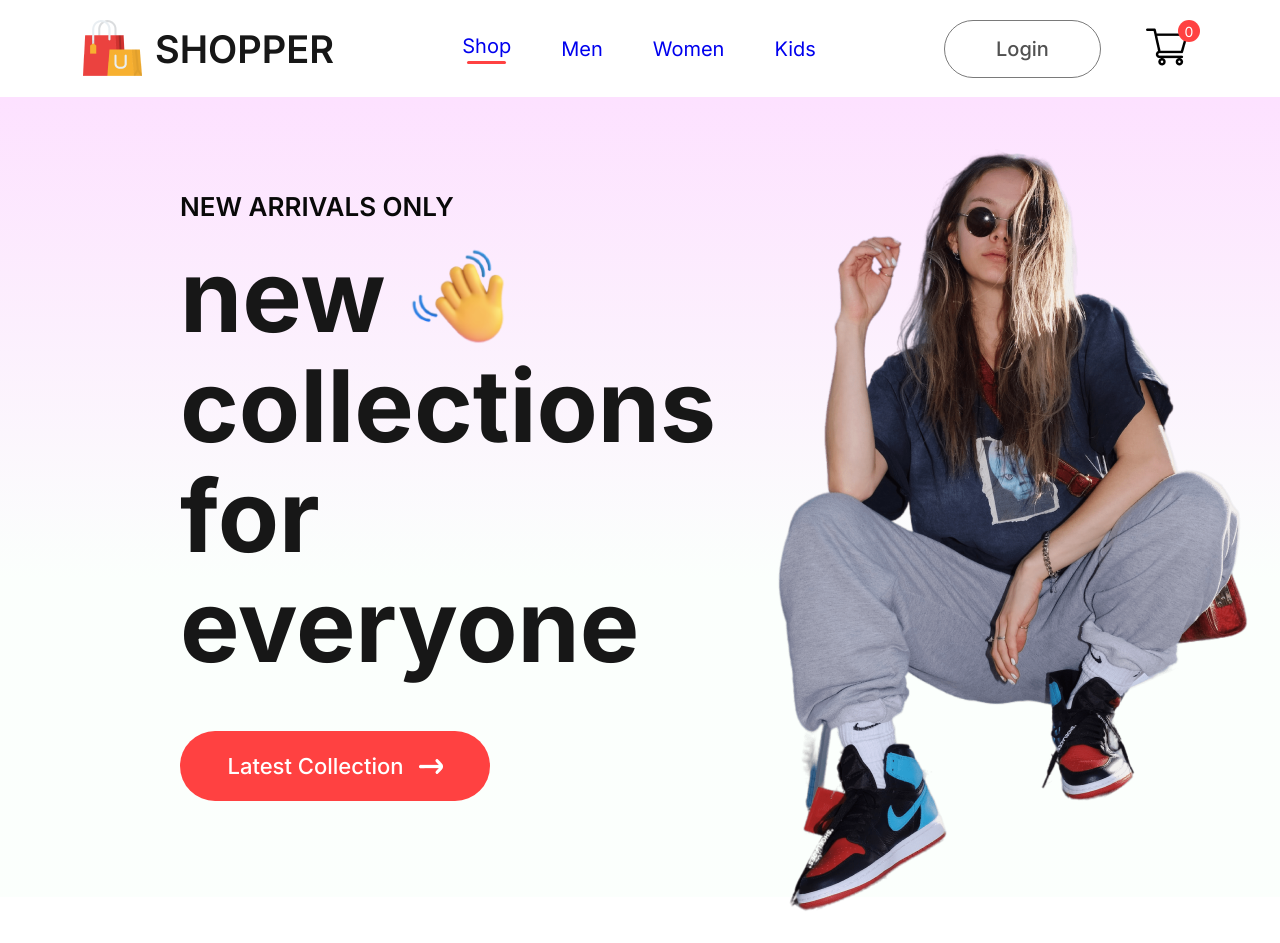
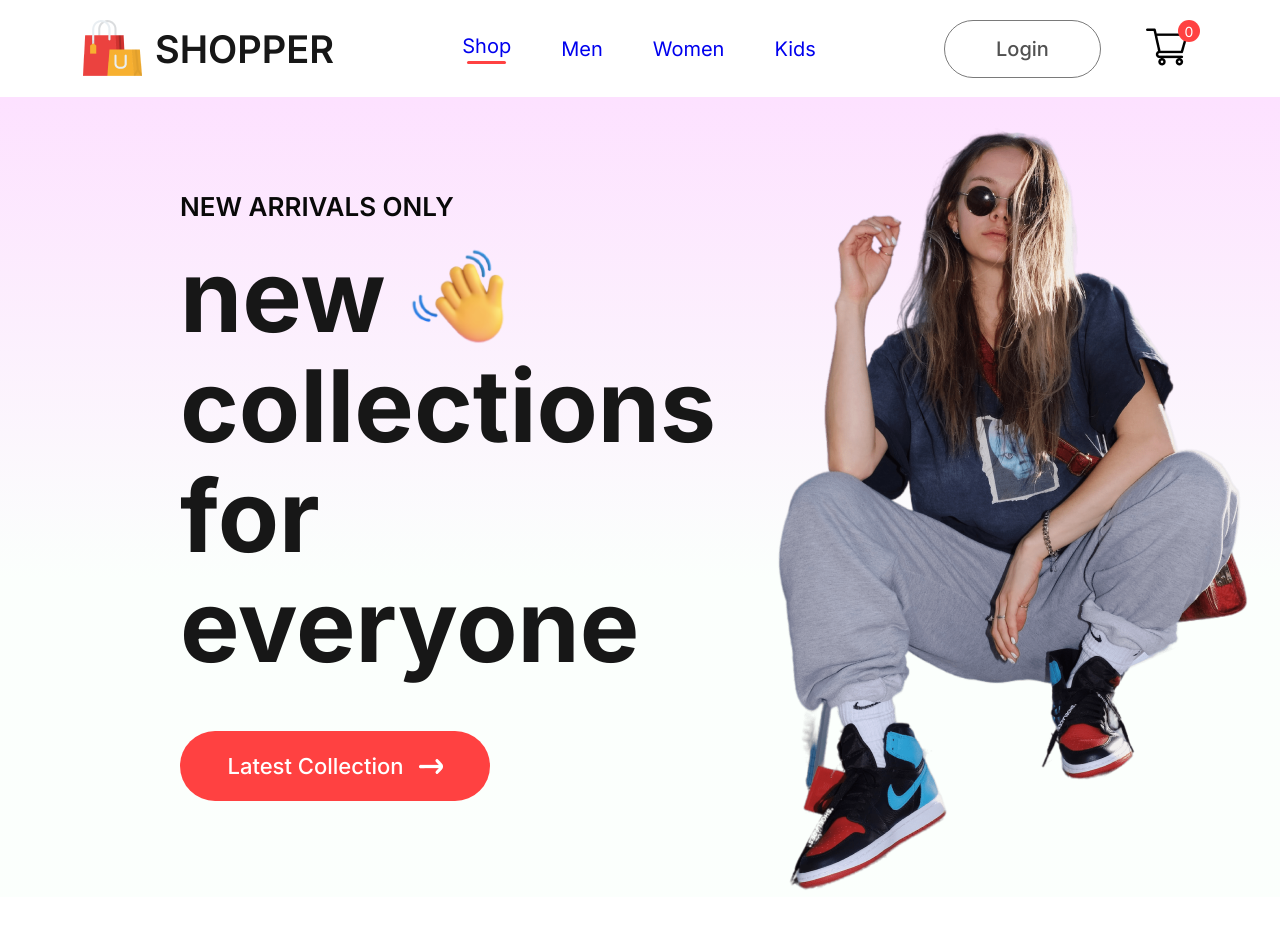
Before and after one commit to N-Viveharan/e-commerce_myProject-6, a React (Vite) app in the folder frontend/: page / in a window 1280 px wide. Shown: the top 943 px of the page. After the commit the page ends 918 px from the top, so only its background shows below. Built offline with nearby package versions, Linux system fonts and the light colour scheme; a web font is replaced by a local one.

Commit message:
edit the item page

```diff
--- a/frontend/src/Components/Hero/Hero.css
+++ b/frontend/src/Components/Hero/Hero.css
@@ -52,3 +52,9 @@
   border: none;
   cursor: pointer;
 }
+.hero-right {
+  flex: 1;
+  display: flex;
+  align-items: center;
+  justify-content: center;
+}
```
Also changed, not shown: frontend/src/Components/Item/Item.jsx (added, +20 -0 lines), frontend/src/Components/Item/Item.css (added).
